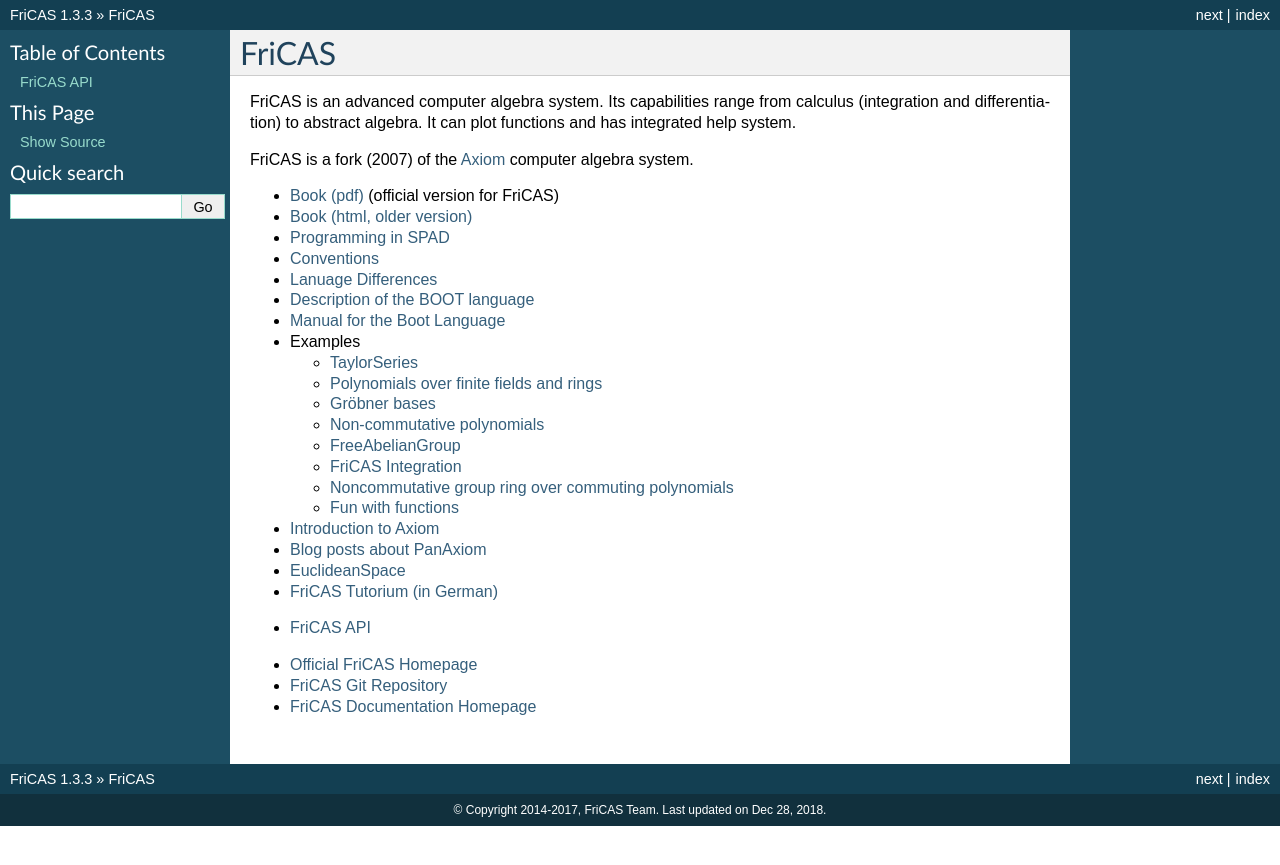
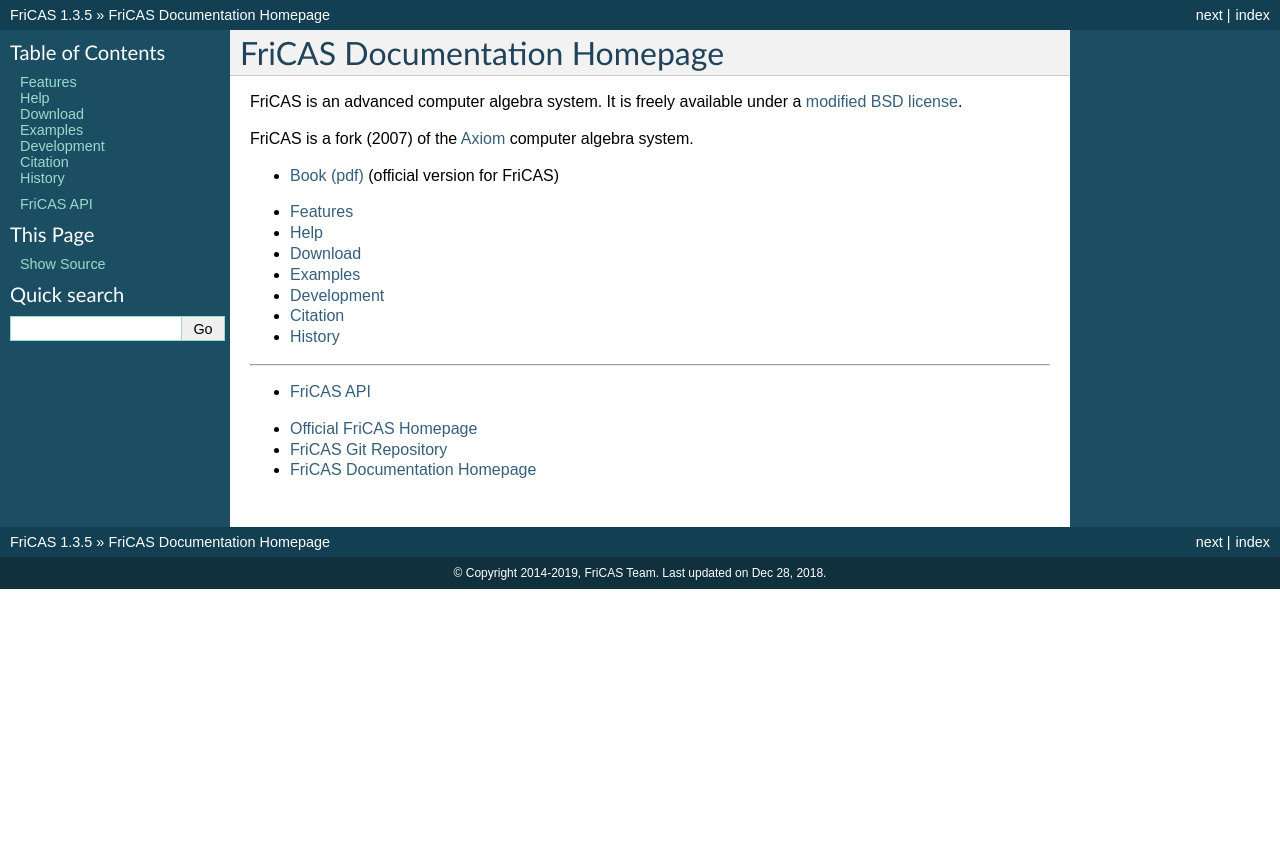
Before and after one commit to hemmecke/fricas-doc, a Sphinx documentation site: the page built from doc/source/index.rst, in a window 1280 px wide. Shown: the top 865 px of the page. Built offline with Sphinx 7.4.7, drawn with Linux system fonts in a browser that asks for light colours; pages that are not in the unit, such as notebooks, are missing from menus.

Commit message:
update to 1.3.5

```diff
--- a/doc/source/conf.py
+++ b/doc/source/conf.py
@@ -60,14 +60,14 @@
 
 # General information about the project.
 project = u'FriCAS'
-copyright = u'2014-2017, FriCAS Team'
+copyright = u'2014-2019, FriCAS Team'
 
 # The version info for the project you're documenting, acts as replacement for
 # |version| and |release|, also used in various other places throughout the
 # built documents.
 #
 # The short X.Y version.
-version = '1.3.3'
+version = '1.3.5'
 # The full version, including alpha/beta/rc tags.
 release = version
 
@@ -299,7 +299,11 @@
 """ % project
 
 
-rst_epilog = rst_epilog + """
+rst_epilog = """
+
+----
+
+""" + rst_epilog + """
 * |PACKAGE_HOME|
 * |PACKAGE_CODE|
 * |PACKAGE_DOC_HOME|
--- a/doc/source/fricasaldorspkg.rst
+++ /dev/null
@@ -1,2 +0,0 @@
-FriCAS build spkg for Sage
-==========================
--- a/doc/source/index.rst
+++ b/doc/source/index.rst
@@ -1,63 +1,26 @@
-|PACKAGE_NAME|
-==============
+|PACKAGE_NAME| Documentation Homepage
+=====================================
 
 |PACKAGE_NAME| is an advanced computer algebra system.
-Its capabilities range from calculus (integration and differentiation)
-to abstract algebra. It can plot functions and has integrated help system.
+It is freely available under a
+`modified BSD license
+<http://fricas.sourceforge.net/copyright.txt>`_.
+
+..
+   <https://github.com/fricas/fricas/blob/master/license/LICENSE.AXIOM>`_.
 
 FriCAS is a fork (2007) of the `Axiom <http://axiom-developer.org/>`_
 computer algebra system.
 
 * |PACKAGE_BOOK| (official version for |PACKAGE_NAME|)
 
-* `Book (html, older version) <https://kfp.bitbucket.io/fricas-ug/>`_
-
-* `Programming in SPAD <http://axiom-wiki.newsynthesis.org/ProgrammingSPAD>`_
-
-* `Conventions <http://axiom-wiki.newsynthesis.org/SpadFileConvention>`_
-
-* `Lanuage Differences <http://axiom-wiki.newsynthesis.org/LanguageDifferences>`_
-
-* `Description of the BOOT language <http://www.euclideanspace.com/prog/scratchpad/internals/boot/index.htm>`_
-
-* `Manual for the Boot Language <http://daly.axiom-developer.org/boot.tgz>`_
-
-* Examples
-
-  * `TaylorSeries <http://axiom-wiki.newsynthesis.org/TaylorSeries>`_
-
-  * `Polynomials over finite fields and rings <http://axiom-wiki.newsynthesis.org/SandBoxPolynomialOverFiniteField>`_
-
-  * `Gröbner bases <http://axiom-wiki.newsynthesis.org/ExampleGroebner>`_
-
-  * `Non-commutative polynomials <http://axiom-wiki.newsynthesis.org/ExampleSkewPolynomial>`_
-
-  * `FreeAbelianGroup <http://axiom-wiki.newsynthesis.org/ExampleFreeAbelianGroup>`_
-
-  * `FriCAS Integration <http://axiom-wiki.newsynthesis.org/FriCASIntegration>`_
-
-  * `Noncommutative group ring over commuting polynomials <http://axiom-wiki.newsynthesis.org/SandBoxNonCommutativeLaurentPolynomials>`_
-
-  * `Fun with functions <http://axiom-wiki.newsynthesis.org/FunWithFunctions>`_
-
-* `Introduction to Axiom <http://numbersandshapes.net/2008/05/an-introduction-to-axiom-1/>`_
-
-* `Blog posts about PanAxiom <http://numbersandshapes.net/category/axiom/>`_
-
-* `EuclideanSpace <http://www.euclideanspace.com/prog/scratchpad/index.htm>`_
-
-* `FriCAS Tutorium (in German) <https://www.math.tugraz.at/mathc/compmath2/Demo/fricas-tutorium-0.6.pdf>`_
-
 .. toctree::
    :maxdepth: 1
 
-.. Commented out
-   fricasbuild
-   cocalc
-   fricasaldorspkg
-
-   `Dancing Samba with Ramanujan Partition Congruences (Ralf Hemmecke)
-   <http://axiom-wiki.newsynthesis.org/DancingSambaRamanujan>`_
-
-   Original Axiom Book
-   http://axiom-wiki.newsynthesis.org/Mirrors?go=/public/book2.pdf&it=Axiom+Book
+   features
+   help
+   download
+   examples
+   development
+   citation
+   history
```
Also changed, not shown: doc/source/citation.rst (added, +155 -0 lines), doc/source/cocalc.rst (deleted, +0 -16 lines), doc/source/development.rst (added, +88 -0 lines), doc/source/download.rst (added, +33 -0 lines), doc/source/examples.rst (added, +32 -0 lines), doc/source/features.rst (added, +48 -0 lines), doc/source/fricasbuild.rst (deleted, +0 -8 lines), doc/source/help.rst (added, +44 -0 lines), doc/source/history.rst (added, +55 -0 lines).
